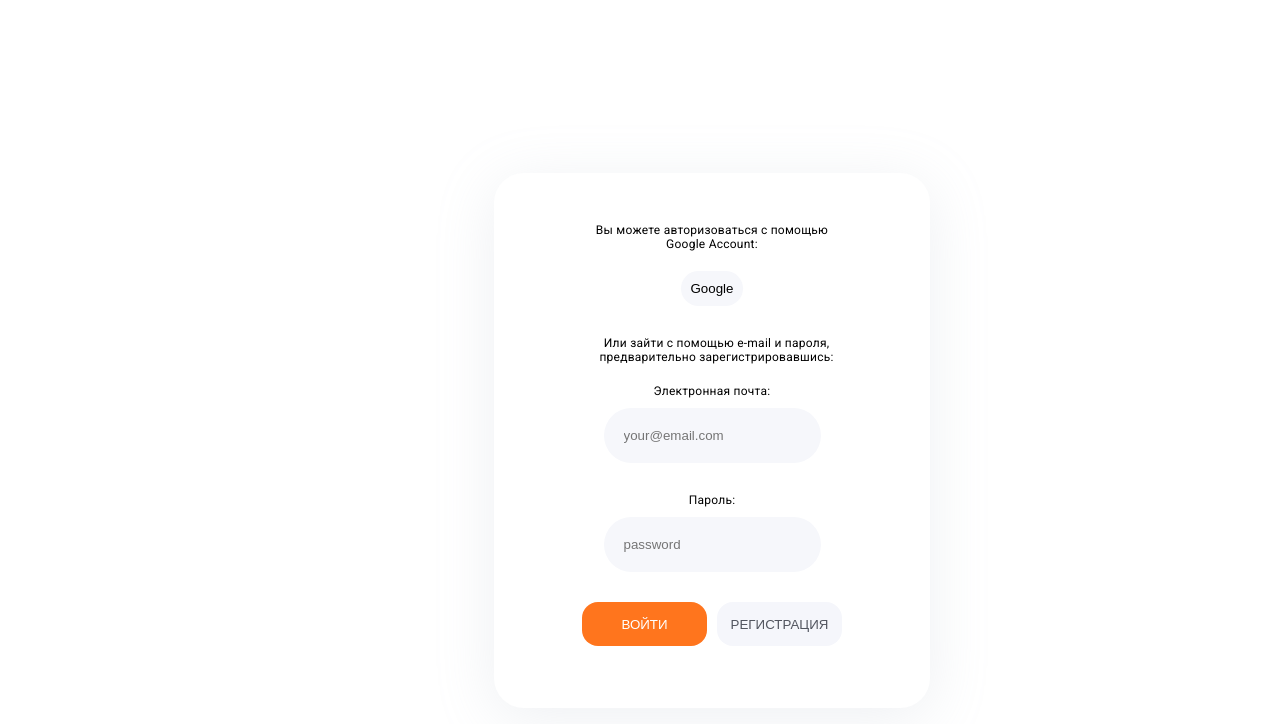
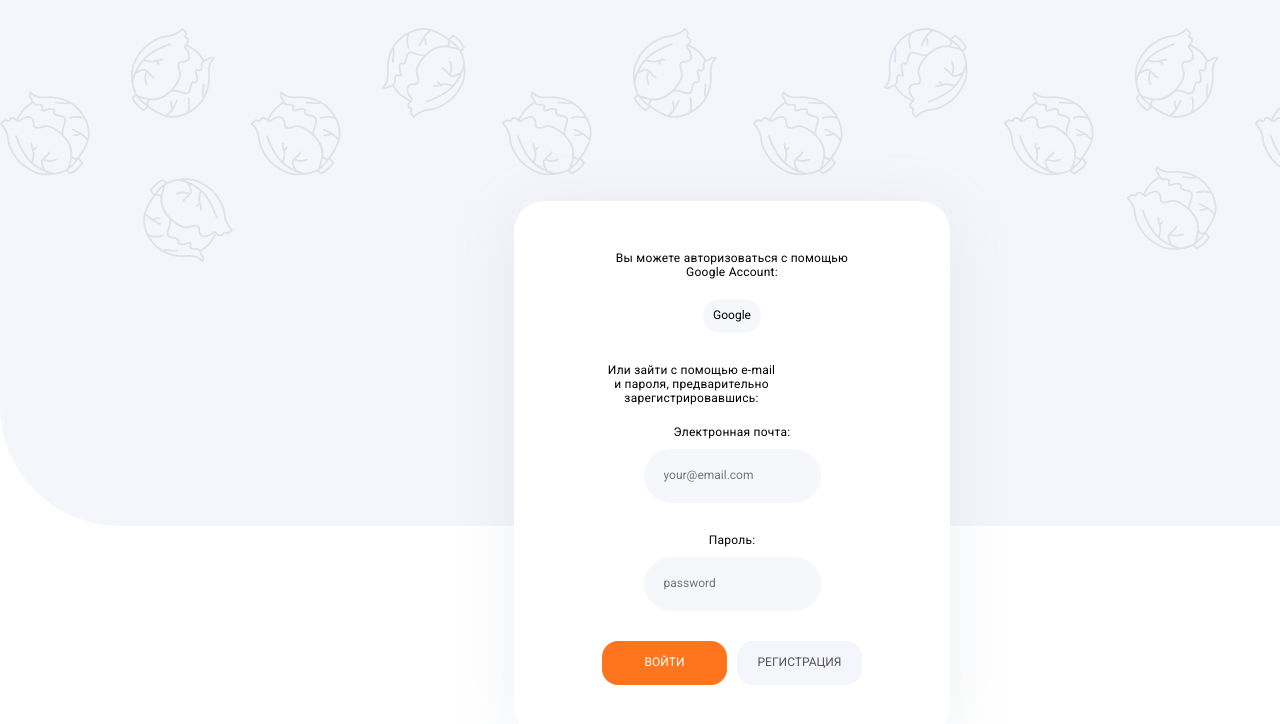
Before and after one commit to VyacheslavRus/goit-react-node-project, a React (Create React App) app: page /authorization in a window 1280 px wide. Shown: the top 724 px of the page. Built offline with nearby package versions, Linux system fonts and the light colour scheme.

Commit message:
добавил стили бекграунду

```diff
--- a/package.json
+++ b/package.json
@@ -8,6 +8,7 @@
     "@testing-library/react": "^11.2.7",
     "@testing-library/user-event": "^12.8.3",
     "axios": "^0.21.1",
+    "modern-normalize": "^1.1.0",
     "node-sass": "^6.0.1",
     "prop-types": "^15.7.2",
     "react": "^17.0.2",
--- a/src/App.js
+++ b/src/App.js
@@ -23,7 +23,7 @@ const StatisticsView = lazy(() =>
 export default function App() {
   return (
     <>
-      <div>
+      <div className="main-bg-auth">
         <Suspense fallback={<p>Loading...</p>}>
           <Switch>
             <PublicRoute path={routes.auth} restricted redirectTo={routes.home}>
--- a/src/index.js
+++ b/src/index.js
@@ -5,6 +5,7 @@ import { Provider } from 'react-redux';
 import { PersistGate } from 'redux-persist/integration/react';
 import store from './redux/store';
 import App from './App';
+import 'modern-normalize/modern-normalize.css';
 import './styles/reset.css';
 import './styles/_shared.scss';
 
--- a/src/styles/_shared.scss
+++ b/src/styles/_shared.scss
@@ -1,3 +1,6 @@
+@import './mixins';
+@import './variables';
+
 body {
   font-family: 'Roboto', sans-serif;
   font-size: 12px;
@@ -5,3 +8,50 @@ body {
   line-height: 1.17;
   letter-spacing: 0.02em;
 }
+.main-bg-auth {
+  @include for-size(mobile-only) {
+    height: 286px;
+    background: $primary-gray-color url(../img/mob-top.svg);
+    background-position-y: 104px;
+    background-position-x: 100%;
+    background-repeat: no-repeat;
+    padding-top: 86px;
+    border-bottom-left-radius: 120px;
+  }
+  @include for-size(tablet) {
+    height: 526px;
+    background: $primary-gray-color url(../img/tablet-top.svg);
+    background-repeat: no-repeat;
+    background-position-y: 28px;
+    background-position-x: center;
+    padding-top: 90px;
+    border-bottom-left-radius: 120px;
+    background-size: contain;
+  }
+  @include for-size(desktop) {
+    background: $primary-gray-color url(../img/desktop-top.svg);
+    background-repeat: no-repeat;
+    background-position-y: 28px;
+    background-position-x: center;
+    padding-top: 28px;
+    border-bottom-left-radius: 120px;
+    background-size: contain;
+  }
+}
+.main-bg {
+  @include for-size(mobile-only) {
+    height: 290px;
+    background: $primary-gray-color;
+    border-bottom-left-radius: 150px;
+  }
+  @include for-size(tablet) {
+    height: 526px;
+    background: $primary-gray-color;
+    border-bottom-left-radius: 120px;
+  }
+  @include for-size(desktop) {
+    height: 526px;
+    background: $primary-gray-color;
+    border-bottom-left-radius: 120px;
+  }
+}
```
